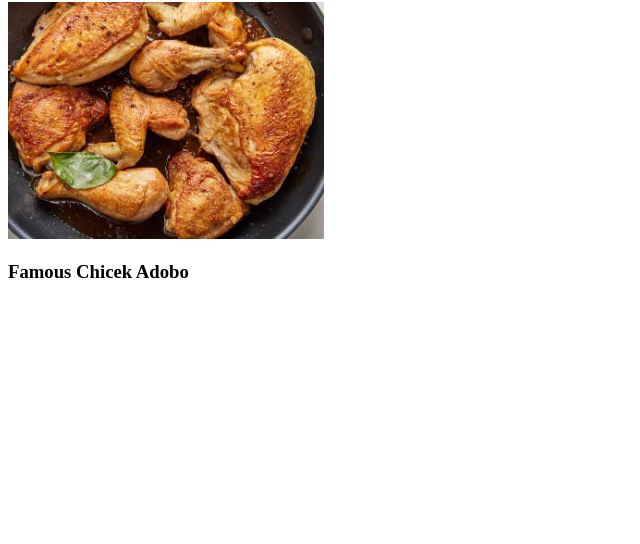
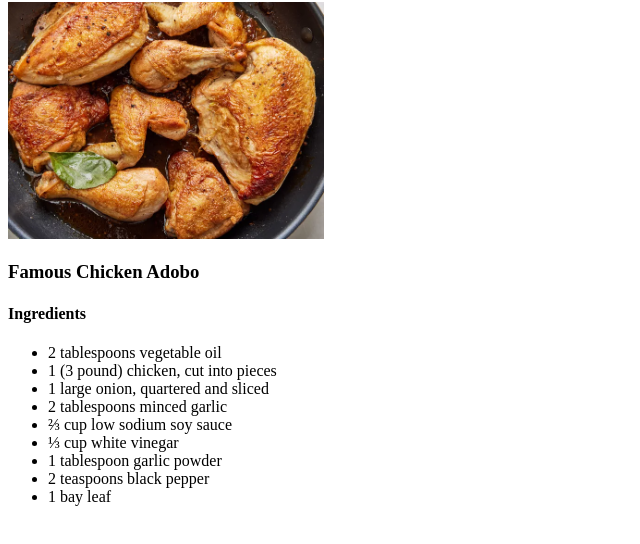
Before and after one commit to melvinguerra/odin-recipes, a plain HTML site: page recipes/chicken-adobo.html in a window 1280 px wide. Shown: the part 78-622 px from the top of the page, without its empty margins (0-640 px from the left). Drawn offline with Linux system fonts and the light colour scheme.

Commit message:
Add Ingredients and fix typo in description heading Famous Chicken Adobo

```diff
--- a/recipes/chicken-adobo.html
+++ b/recipes/chicken-adobo.html
@@ -8,6 +8,18 @@
 <body>
     <h1>Chicken Adobo recipe</h1>
     <img src="../assets/chicken-adobo.webp" alt="Photo of Chicken Adobo" width="25%" height="25%">
-    <h3>Famous Chicek Adobo</h3>
+    <h3>Famous Chicken Adobo</h3>
+    <h4>Ingredients</h4>
+    <ul>
+        <li>2 tablespoons vegetable oil</li>
+        <li>1 (3 pound) chicken, cut into pieces</li>
+        <li>1 large onion, quartered and sliced</li>
+        <li>2 tablespoons minced garlic</li>
+        <li>⅔ cup low sodium soy sauce</li>
+        <li>⅓ cup white vinegar</li>
+        <li>1 tablespoon garlic powder</li>
+        <li>2 teaspoons black pepper</li>
+        <li>1 bay leaf</li>
+    </ul>
 </body>
 </html>
```
